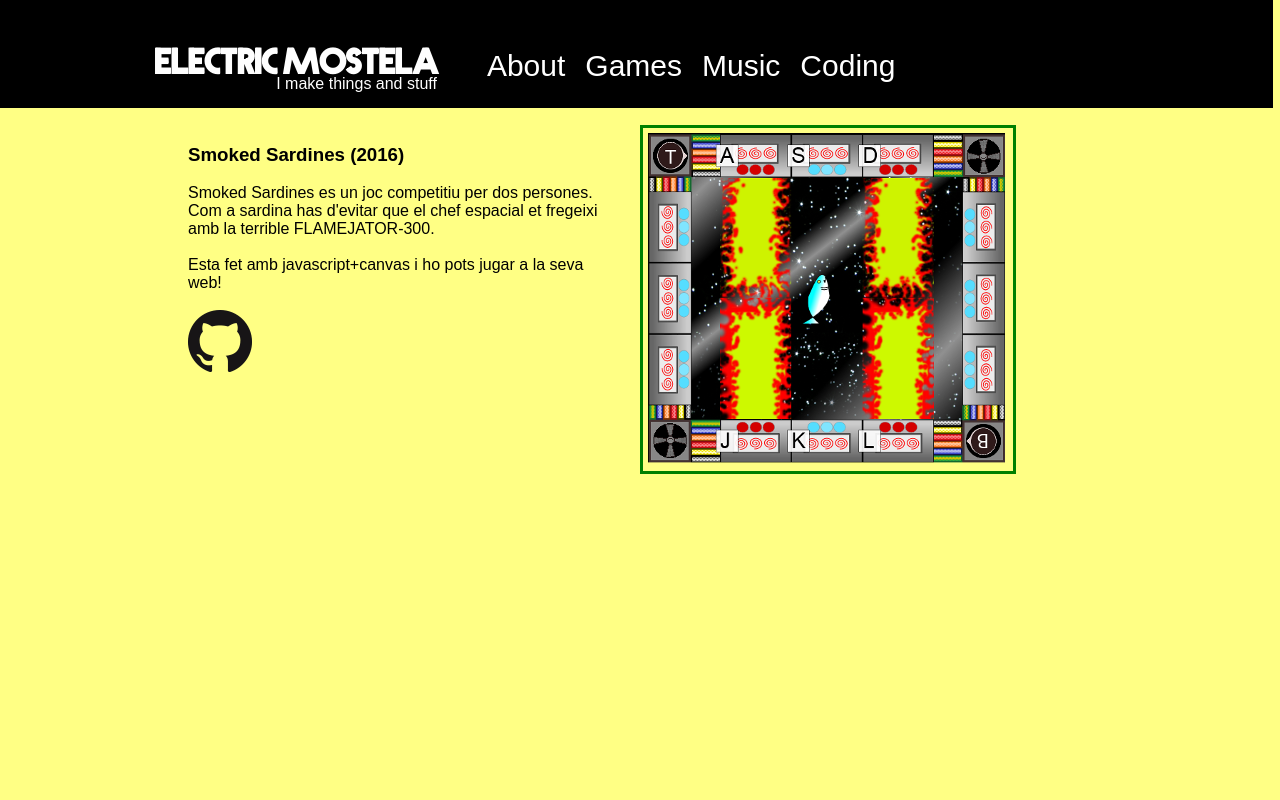
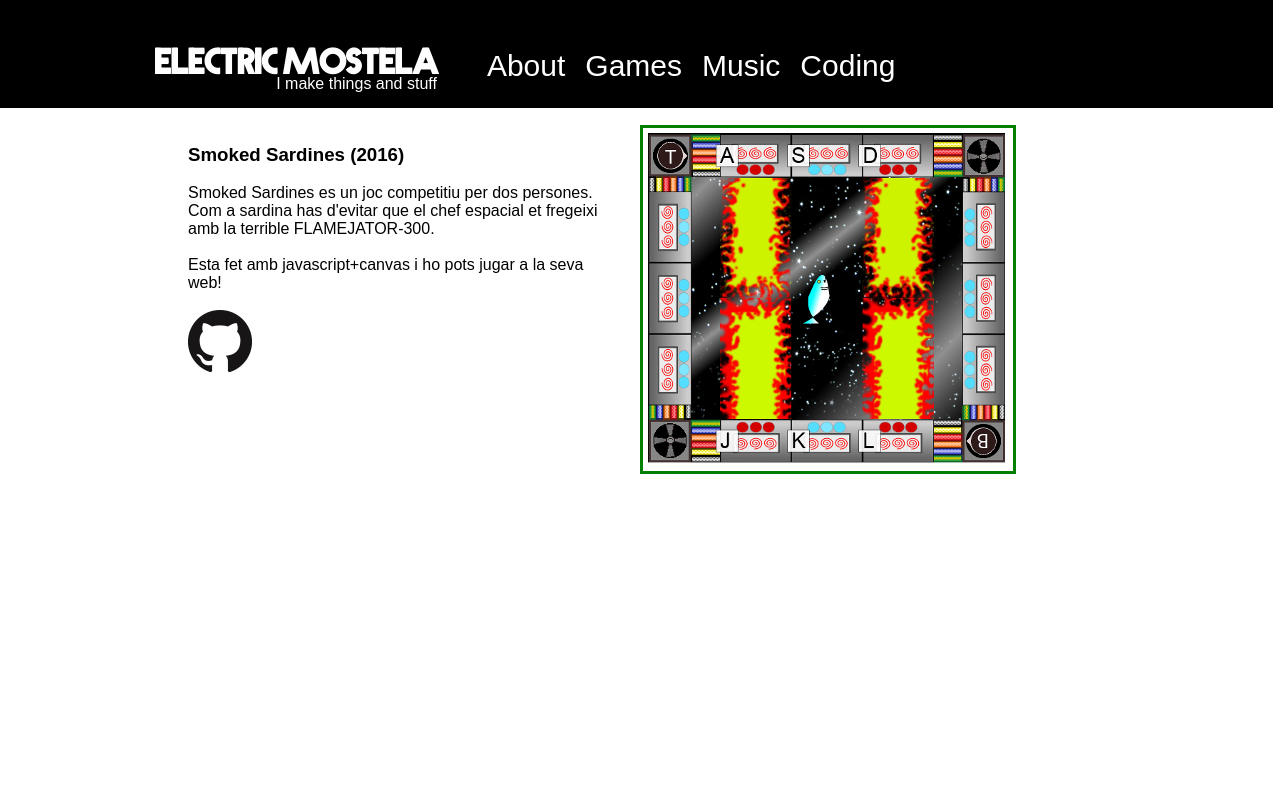
Before and after one commit to Klius/electricmostela-site, a PHP site: page / in a window 1280 px wide. Run offline with PHP 8.4, Linux system fonts and the light colour scheme.

Commit message:
Update styletto.css

```diff
--- a/css/styletto.css
+++ b/css/styletto.css
@@ -4,7 +4,7 @@
 }
 
 body {
-	background-color:rgba(255, 255, 102, 0.8);
+	background-color:cmyk(0%, 30%, 100%, 0%);
 	font-family:"Arial";
 	min-width:100%;
 }
```
